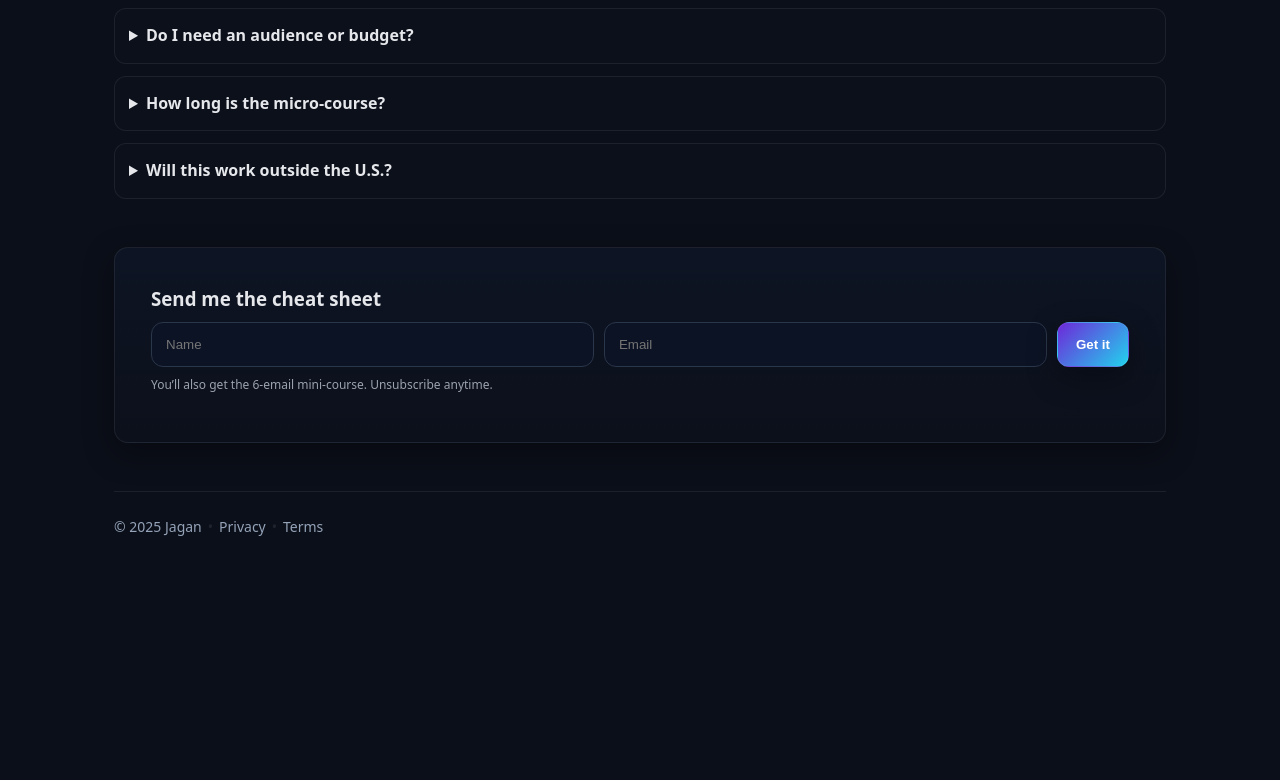
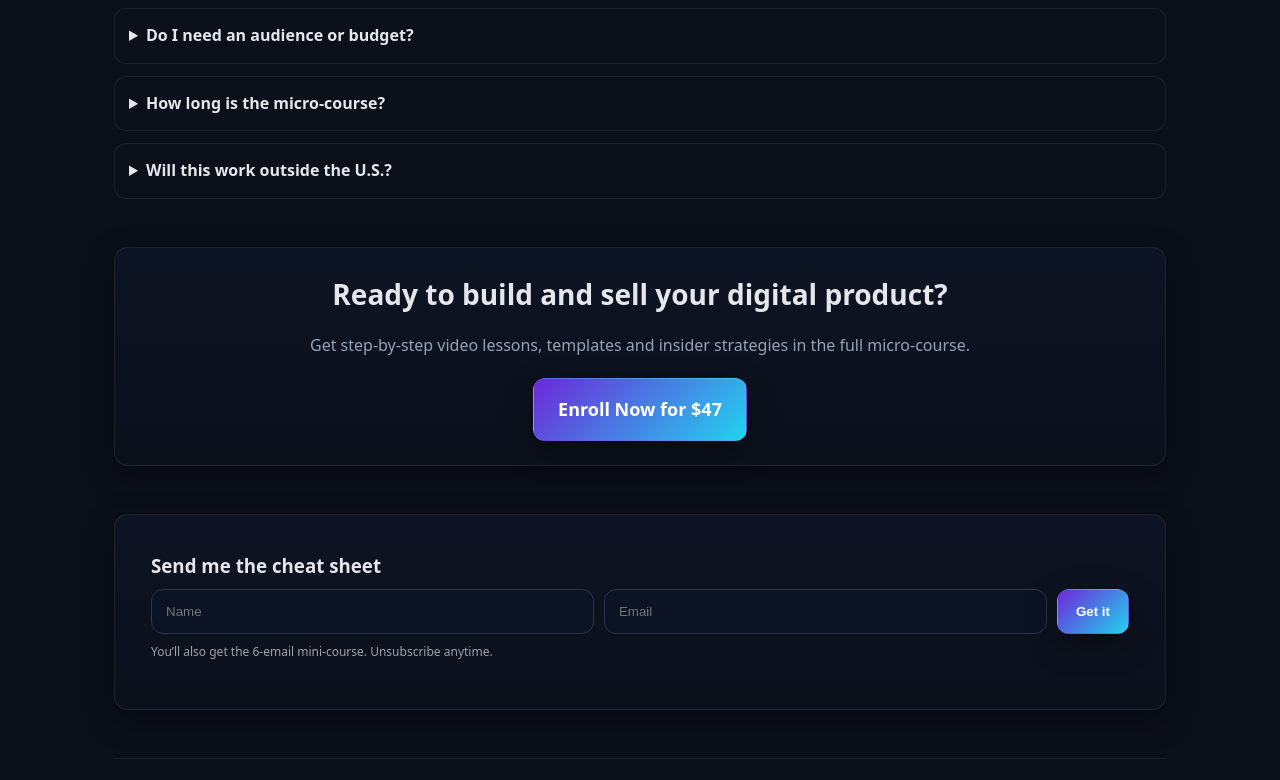
Before and after one commit to jagan607/course-landing, a plain HTML site: page index.html in a window 1280 px wide. Shown: the part 2000-2780 px from the top of the page. Before the commit the page ends 2586 px from the top, so only its background shows below. Drawn offline with Linux system fonts and the light colour scheme.

Commit message:
Update index.html

```diff
--- a/index.html
+++ b/index.html
@@ -90,6 +90,8 @@
       <div>
         <a class="btn secondary" href="#curriculum">Curriculum</a>
         <a class="btn" href="#optin">Get the Free Cheat Sheet</a>
+        <!-- Direct link to purchase the full micro-course on Gumroad -->
+        <a class="btn" href="https://jaganmohan7.gumroad.com/l/sgrqy" target="_blank">Enroll Now</a>
       </div>
     </nav>
 
@@ -237,6 +239,15 @@
       </div>
     </section>
 
+    <!-- Paid course call-to-action -->
+    <section class="section">
+      <div class="card" style="padding:24px;text-align:center;">
+        <h2>Ready to build and sell your digital product?</h2>
+        <p class="muted" style="margin-bottom:20px;">Get step-by-step video lessons, templates and insider strategies in the full micro-course.</p>
+        <a class="btn" href="https://jaganmohan7.gumroad.com/l/sgrqy" target="_blank" style="font-size:18px;padding:16px 24px;">Enroll Now for $47</a>
+      </div>
+    </section>
+
     <!-- Footer opt-in -->
     <section class="section card" style="padding:18px" aria-label="Footer signup">
       <!-- Updated MailerLite form in footer -->
```
